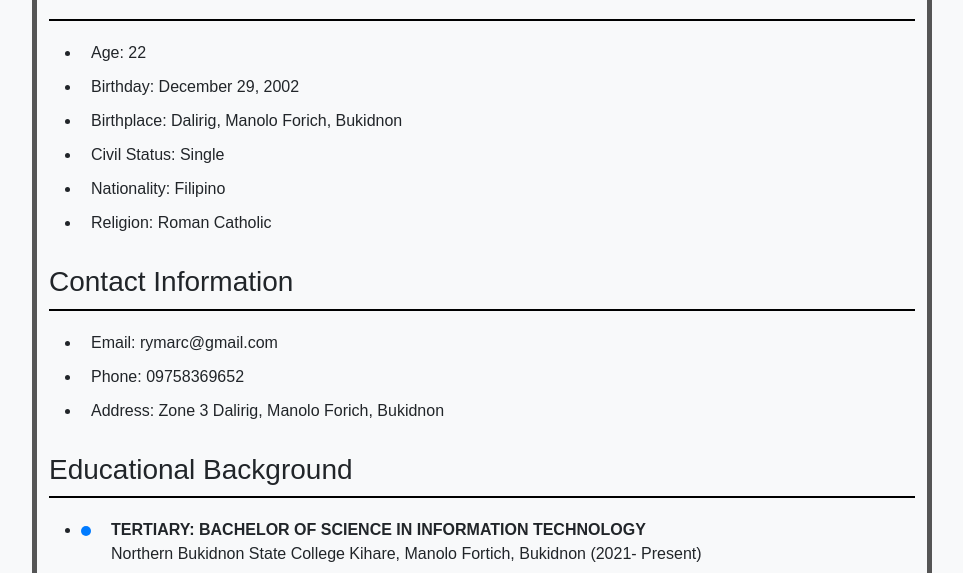
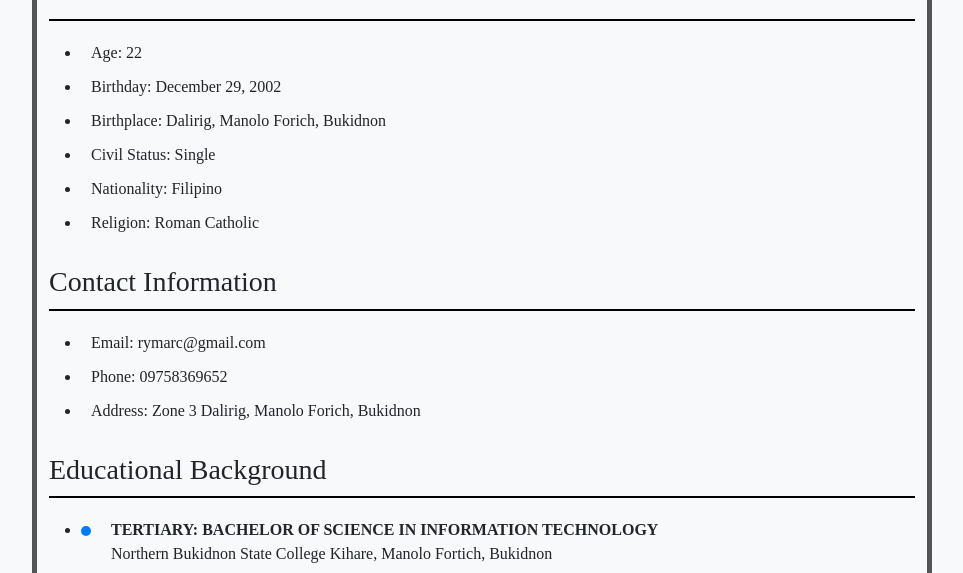
Before and after one commit to JamesRymarc29/Bagasbas-Portfolio, a plain HTML site: page Profile.html in a window 1280 px wide. Shown: the part 364-937 px from the top of the page, without its empty margins (158-1121 px from the left). Drawn offline with nearby package versions, Linux system fonts and the light colour scheme.

Commit message:
change the font style

```diff
--- a/Profile.html
+++ b/Profile.html
@@ -6,7 +6,7 @@
     <title>Curriculum Vitae</title>
     <link href="https://cdn.jsdelivr.net/npm/bootstrap@5.3.3/dist/css/bootstrap.min.css" rel="stylesheet" integrity="sha384-QWTKZyjpPEjISv5WaRU9OFeRpok6YctnYmDr5pNlyT2bRjXh0JMhjY6hW+ALEwIH" crossorigin="anonymous">
     <script src="https://cdn.jsdelivr.net/npm/bootstrap@5.3.3/dist/js/bootstradaap.bundle.min.js" integrity="sha384-YvpcrYf0tY3lHB60NNkmXc5s9fDVZLESaAA55NDzOxhy9GkcIdslK1eN7N6jIeHz" crossorigin="anonymous"></script>
-    <link rel="stylesheet" href="style.css">
+    <link rel="stylesheet" href="profile.css">
 </head>
 <body>
 
@@ -45,7 +45,7 @@
         <ul>
             <li>
                 <strong>TERTIARY: BACHELOR OF SCIENCE IN INFORMATION TECHNOLOGY</strong><br>
-                Northern Bukidnon State College Kihare, Manolo Fortich, Bukidnon (2021- Present)
+                Northern Bukidnon State College Kihare, Manolo Fortich, Bukidnon
             </li>
             <li>
                 <strong>SENIOR HIGH: DALIRIG, MANOLO FORTICH NATIONAL HIGH SCHOOL</strong><br>
--- a/profile.css
+++ b/profile.css
@@ -1,6 +1,7 @@
 body {
     background-color: #f8f9fa;
-    font-family: 'Arial', sans-serif;
+    font-family: 'Times New Roman', Times, serifsans-serif;
+
 }
 .container {
     max-width: 900px;
```
Also changed, not shown: index.html (+1 -1 lines).
